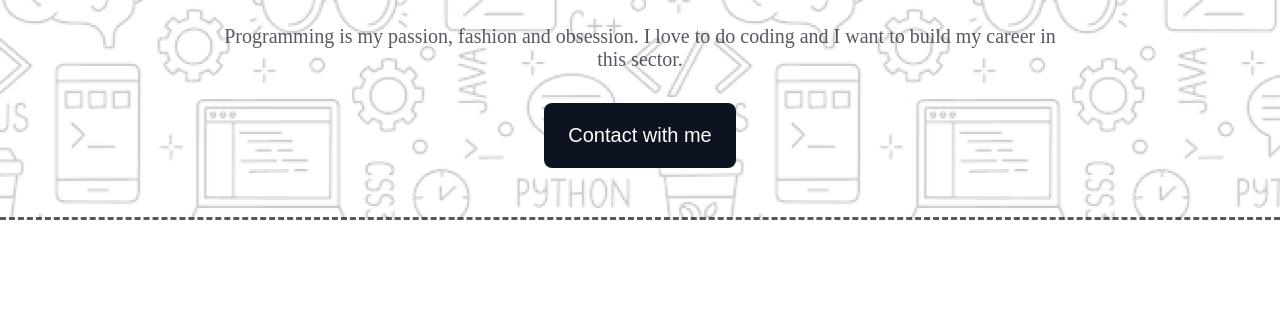
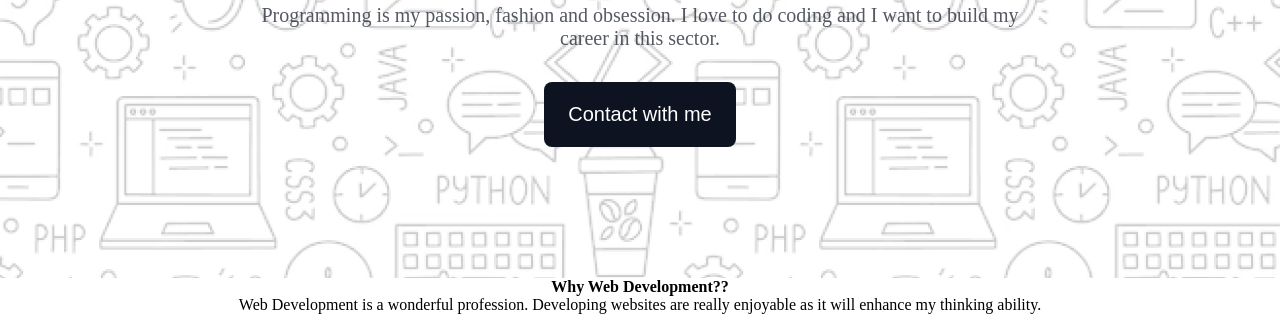
Before and after one commit to Fahsina24/assignment_1, a plain HTML site: page index.html in a window 1280 px wide. Shown: the part 490-804 px from the top of the page. Drawn offline with Linux system fonts and the light colour scheme; a web font is replaced by a local one.

Commit message:
Implementing more CSS and Html for Banner Section

```diff
--- a/index.html
+++ b/index.html
@@ -9,24 +9,37 @@
 </head>
 <body>
      <header>
+<!-- Starter Section -->
       <div class="starter-section">
           <p><b>Fahsina Hossain</b></p>
           <button class="btn-primary">Download Resume</button>
       </div>
+<!-- Banner Section -->
       <div class="banner-container">
           <div class="banner-element">
                <img src="assets/Group.png" alt="Coding Image" width="240.28px" height="240px">
                <h3>"In the near future, I hope to become a <span class="new_line"> <br> Developer."</span></h3>
-               <div>
                <p>
                 Programming is my passion, fashion and obsession. I love to do coding and I want to build my career in this sector.
                </p>
-
                <button> Contact with me</button>
           </div>
       </div>
       </header>
-     <main>  </main>
+     <main>
+<!-- Why Web Development -->
+     <div>
+          <div class="planning_section">
+           <div class="header_title">
+             <h4>Why Web Development??</h4>
+             <p>Web Development is a wonderful profession. Developing websites are really enjoyable as it will enhance my thinking ability.</p>
+           </div>
+           <section class="planning_description"></section>
+           <section class="planning_description"></section>
+           <section class="planning_description"></section>
+          </div>
+     </div>
+     </main>
      <footer> </footer>
 </body>
 </html>
--- a/styles/style.css
+++ b/styles/style.css
@@ -5,7 +5,7 @@
     margin:0px;
     padding:0px;
 }
-.body{
+body{
      font-family: Azeret Mono;
 }
 /* starter section code */
@@ -31,26 +31,33 @@
      padding:17px 24px;
      font-size: 20px;
 }
+.header_title{
+ text-align: center;
+}
+
 
 /* banner styles here */
 
 .banner-container{
+     min-height:652px;
+     margin:0px;
      background-image:url(../assets/Hero-bg.png);
+     background-position: center;
      background-repeat: no-repeat;
-     border-top-style: dashed;
-     border-bottom-style: dashed;
+     background-size: cover;
      border-color:rgba(13, 19, 33, 0.7);
-     text-align: center;
-     display: flex;
-     flex-direction: column;
-     justify-content: center;
+
 
  }
 
 .banner-element {
+     display: flex;
+     flex-direction: column;
+     justify-content: center;
+     align-items: center;
      max-width:840px;
-     min-height:500px;
-     margin: 44px auto 44px;
+     min-height:550px;
+     margin: 44px auto;
 
 }
 
@@ -58,14 +65,17 @@
 color: rgb(13, 19, 33);
 font-size: 30px;
 margin-bottom: 40px;
+text-align: center;
 }
 
 .banner-element p{
      color: rgba(13, 19, 33, 0.7);
      font-family: Azeret Mono;
      font-size: 20px;
-     margin-bottom:32px;
+     margin:0px 40px 32px;
+     text-align: center;
      }
+
 .banner-element button{
      color: white;
      background-color:rgb(13, 19, 33);
```
